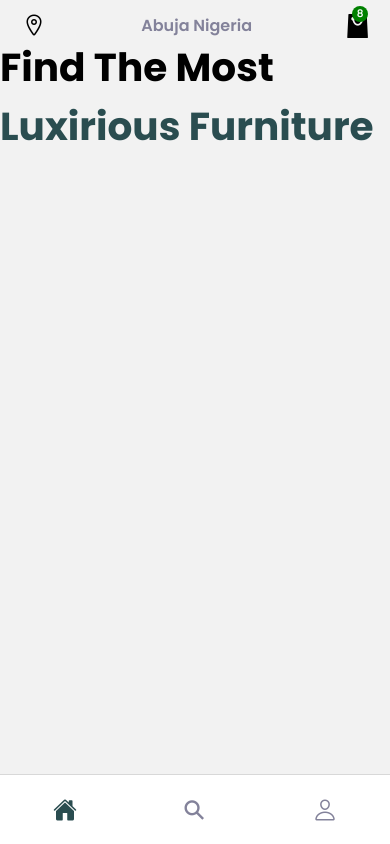
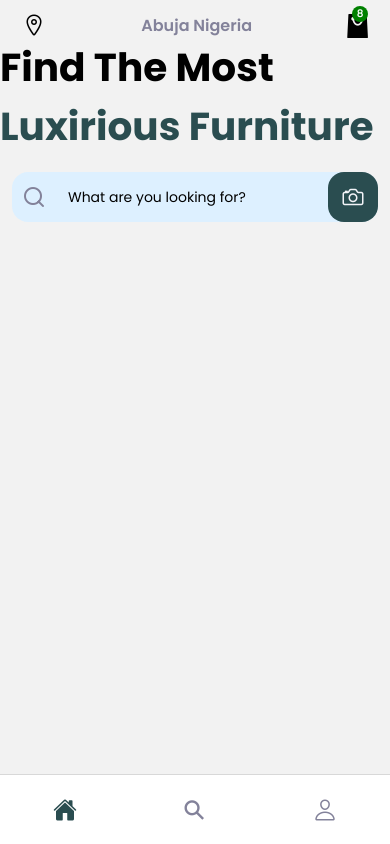
Before and after one commit to GUchechi/React_Native_Furniture_App, a React Native app: screen /Home in a window 390 px wide. Built offline with nearby package versions, Linux system fonts and the light colour scheme.

Commit message:
welcomePage

```diff
--- a/components/home/Welcome.js
+++ b/components/home/Welcome.js
@@ -1,18 +1,48 @@
-import { StyleSheet, Text, View } from "react-native";
 import React from "react";
+import { useNavigation } from "@react-navigation/native";
+import { TextInput, Text, View, TouchableOpacity } from "react-native";
 import styles from "./Welcome.styles";
 import { COLORS, SIZES } from "../../constants";
+import { Feather, Ionicons } from "@expo/vector-icons";
 
 export default function Welcome() {
+  const navigation = useNavigation();
+
   return (
     <View>
       <View style={styles.container}>
         <Text style={styles.welcomeText(COLORS.black, SIZES.xsmall)}>
           Find The Most
         </Text>
-        <Text style={styles.welcomeText(COLORS.primary)}>
+        <Text style={styles.welcomeText(COLORS.primary, 0)}>
           Luxirious Furniture
         </Text>
+      </View>
+
+      <View style={styles.searchContainer}>
+        <TouchableOpacity>
+          <Feather name="search" size={24} style={styles.searchIcon} />
+        </TouchableOpacity>
+        <View style={styles.searchWrapper}>
+          <TextInput
+            style={styles.searchInput}
+            value=""
+            onPressIn={() => {
+              navigation.navigate("Search");
+            }}
+            placeholder="What are you looking for?"
+          />
+        </View>
+
+        <View>
+          <TouchableOpacity style={styles.searchBtn}>
+            <Ionicons
+              name="camera-outline"
+              size={SIZES.xLarge}
+              color={COLORS.offwhite}
+            />
+          </TouchableOpacity>
+        </View>
       </View>
     </View>
   );
--- a/components/home/Welcome.styles.js
+++ b/components/home/Welcome.styles.js
@@ -11,6 +11,40 @@
     marginTop: top,
     color: color,
   }),
+  searchContainer: {
+    flexDirection: "row",
+    justifyContent: "center",
+    alignContent: "center",
+    backgroundColor: COLORS.secondary,
+    borderRadius: SIZES.medium,
+    marginVertical: SIZES.medium,
+    height: 50,
+    marginHorizontal: SIZES.small
+  },
+  searchIcon: {
+    marginHorizontal: 10,
+    color: COLORS.gray,
+    marginTop: SIZES.small,
+  },
+  searchWrapper: {
+    flex: 1,
+    marginRight: SIZES.small,
+    borderRadius: SIZES.small,
+  },
+  searchInput: {
+    fontFamily: "regular",
+    width: "100%",
+    height: "100%",
+    paddingHorizontal: SIZES.small,
+  },
+  searchBtn: {
+    width: 50,
+    height: "100%",
+    justifyContent: "center",
+    alignItems: "center",
+    backgroundColor: COLORS.primary,
+    borderRadius: SIZES.medium,
+  },
 });
 
 export default styles;
--- a/screens/Search.jsx
+++ b/screens/Search.jsx
@@ -1,14 +1,40 @@
-import { StyleSheet, Text, SafeAreaView } from 'react-native'
-import React from 'react'
+import React from "react";
+import { StyleSheet, Text,TextInput, View,TouchableOpacity, SafeAreaView } from "react-native";
+import { Feather, Ionicons } from "@expo/vector-icons";
+import { COLORS, SIZES } from "../constants";
 
 const Search = () => {
   return (
     <SafeAreaView>
-      <Text>Search</Text>
+      <View style={styles.searchContainer}>
+        <TouchableOpacity>
+          <Feather name="search" size={24} style={styles.searchIcon} />
+        </TouchableOpacity>
+        <View style={styles.searchWrapper}>
+          <TextInput
+            style={styles.searchInput}
+            value=""
+            onPressIn={() => {
+              navigation.navigate("Search");
+            }}
+            placeholder="What are you looking for?"
+          />
+        </View>
+
+        <View>
+          <TouchableOpacity style={styles.searchBtn}>
+            <Ionicons
+              name="camera-outline"
+              size={SIZES.xLarge}
+              color={COLORS.offwhite}
+            />
+          </TouchableOpacity>
+        </View>
+      </View>
     </SafeAreaView>
-  )
-}
+  );
+};
 
-export default Search
+export default Search;
 
-const styles = StyleSheet.create({})
+const styles = StyleSheet.create({});
```
